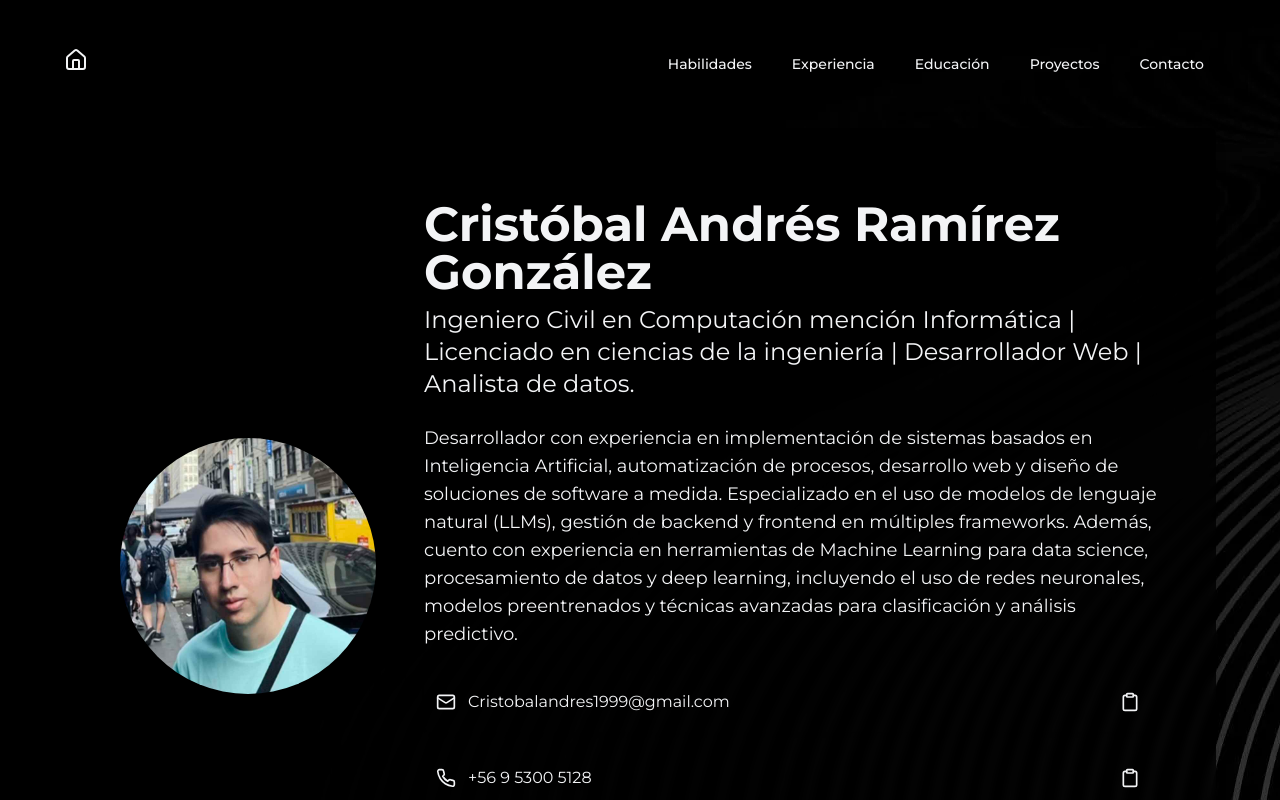
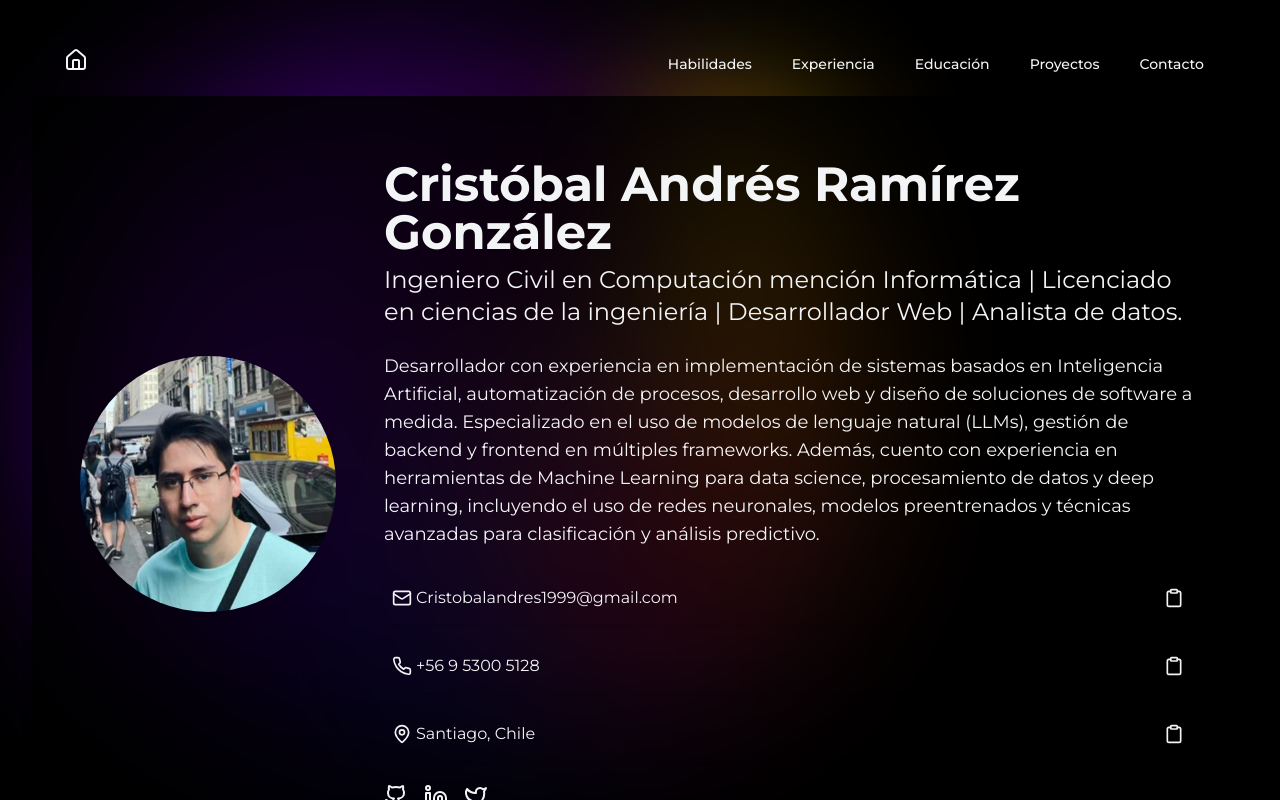
Before and after one commit to CristRamirezG/portfolio, a Next.js app: page / in a window 1280 px wide. Shown: the top 800 px of the page. Built offline with nearby package versions, Linux system fonts and the light colour scheme.

Commit message:
Fondo animado y cambios en estilos de página.
Se agrego un fondo animado en css, y se ajustó el tamaño del layout para ajustar el texto a móvil.

```diff
--- a/app/components/Contact.tsx
+++ b/app/components/Contact.tsx
@@ -16,7 +16,7 @@ export default function Contact() {
         <p className="text-center text-muted-foreground mb-8">
           ¿Interesado en colaborar o tienes alguna pregunta?.
         </p>
-        <div className="space-y-4">
+        <div className="space-y-2 ">
           {contactInfo.map((item, index) => (
             <div
               key={index}
--- a/app/components/Hero.tsx
+++ b/app/components/Hero.tsx
@@ -67,9 +67,9 @@ export default function Hero({ copyToClipboard, copiedField }: HeroProps) {
           {contactInfo.map((item, index) => (
             <div
               key={index}
-              className="flex items-center justify-between bg-card rounded-lg p-3 shadow-md hover:shadow-lg transition-all duration-300"
+              className="flex items-center justify-between bg-card rounded-lg p-2 shadow-md hover:shadow-lg transition-all duration-300"
             >
-              <div className="flex items-center space-x-3">
+              <div className="flex items-center space-x-1">
                 <item.icon className="w-5 h-5 text-primary" />
                 <span className="text-foreground">{item.value}</span>
               </div>
--- a/app/components/Projects.tsx
+++ b/app/components/Projects.tsx
@@ -77,7 +77,7 @@ export default function Projects() {
       </div>
       <div className="text-center mt-8">
         <Link
-          href="/proyectos"
+          href="/"
           className="inline-flex items-center justify-center px-6 py-3 border border-primary text-base font-medium rounded-md text-primary bg-background hover:bg-primary hover:text-white transition-colors"
         >
           Ver todos los proyectos
@@ -130,7 +130,7 @@ function ProjectCard({ project }: { project: Project }) {
 
   return (
     <Link href={project.link} passHref legacyBehavior>
-      <a className="block bg-card rounded-lg shadow-lg overflow-hidden transition-all duration-300 hover:shadow-xl">
+      <a className="block bg-card rounded-lg bg-neutral-950 shadow-lg overflow-hidden transition-all duration-300 hover:shadow-xl hover:bg-opacity-75">
         <div className="relative h-48">
           <AnimatePresence initial={false} custom={direction}>
             <motion.div
--- a/app/layout.tsx
+++ b/app/layout.tsx
@@ -152,8 +152,8 @@ export default function RootLayout({
           </div>
         </header>
 
-        <div className="flex-grow container mx-auto px-4 sm:px-6 lg:px-8 py-4 sm:py-8">
-          <main className="bg-black/80 backdrop-blur-sm rounded-lg shadow-lg p-4 sm:p-6">
+        <div className="flex-grow container mx-auto ">
+          <main className="bg-black/80 backdrop-blur-sm rounded-2xl shadow-lg p-4 ">
             {children}
           </main>
         </div>
--- a/app/page.tsx
+++ b/app/page.tsx
@@ -26,7 +26,7 @@ export default function Page() {
         <Experience />
         <Education />
         <Projects />
-        <Contact />
+        {/*<Contact />*/}
       </div>
     </main>
   );
--- a/app/projects/Discord_Bot/page.tsx
+++ b/app/projects/Discord_Bot/page.tsx
@@ -53,13 +53,13 @@ export default function Page() {
           </ul>
         </div>
 
-        <div className="mt-8 ">
-          <h3 className="text-xl font-medium text-gray-200 mb-4">
+        <div className="mt-8  ">
+          <h3 className="text-xl font-medium text-gray-200 mb-4 ">
             Agregar el Bot a tu servidor de Discord
           </h3>
           <Link
             href="https://discord.com/oauth2/authorize?client_id=643516900965482506&permissions=3348544&scope=bot"
-            className="btn inline-flex items-center bg-blue-500 hover:bg-blue-600 text-white"
+            className="btn inline-flex items-center bg-blue-500 hover:bg-blue-600 text-white m-2"
             target="_blank"
             rel="noopener noreferrer"
           >
@@ -74,7 +74,7 @@ export default function Page() {
             Agregar Bot a Discord
           </Link>
 
-          <Link href="https://openai-discord-bodoque.onrender.com" className="btn inline-flex items-center bg-fuchsia-50 hover:bg-indigo-300 text-black ml-3" target="_blank" rel="noopener noreferrer">
+          <Link href="https://openai-discord-bodoque.onrender.com" className="btn inline-flex items-center bg-fuchsia-50 hover:bg-indigo-300 text-black ml-3 m-2" target="_blank" rel="noopener noreferrer">
             <svg
               className="w-5 h-5 mr-2"
               fill="currentColor"
--- a/app/ui/global.css
+++ b/app/ui/global.css
@@ -13,15 +13,97 @@ input[type="number"]::-webkit-outer-spin-button {
   margin: 0;
 }
 
+:root {
+  --secondary-glow: conic-gradient(
+    from 10deg at 50% 50%,
+    #ffcc00 0deg,
+    #ff8800 55deg,
+    #ff4400 120deg,
+    #cc0044 160deg,
+    transparent 360deg
+  );
+  --third-glow: conic-gradient(
+    from 90deg at 50% 50%,
+    #88ccff 0deg,
+    #0044ff 55deg,
+    #4400cc 120deg,
+    #8800ff 160deg,
+    transparent 360deg
+  );
+}
+
+
 body {
   --dark-background: #000000;
+  position: relative;
+  overflow-x: hidden;
   background: var(--dark-background);
-  background-image: url("/background.png");
-  background-size:auto;
-  background-repeat:repeat-y;
   padding: 2rem;
   margin: 0 auto;
 }
+
+body::before,
+body::after {
+  content: '';
+  position: fixed;
+  z-index: -1;
+  opacity: 0.6;
+
+}
+
+body::before {
+  background: var(--third-glow);
+  border-radius: 50%;
+  width: 50vw;
+  height: 50vw;
+  margin-left: -200px;
+  filter: blur(90px);
+  top: calc(50vh - 25vw);
+  left: calc(50vw - 25vw);
+  animation: animateBefore 7s cubic-bezier(0.47, 0, 0.745, 0.715) infinite;
+}
+
+body::after {
+  background: var(--secondary-glow);
+  border-radius: 50%;
+  width: 500px;
+  height: 700px;
+  filter: blur(90px);
+  top: calc(50vh - 350px);
+  left: calc(50vw - 250px);
+  animation: animateAfter 7s cubic-bezier(0.47, 0, 0.745, 0.715) infinite;
+}
+
+@keyframes animateBefore {
+  0% {
+    transform: scale(1);
+    opacity: 0.8;
+  }
+  50% {
+    transform: scale(1.3);
+    opacity: 1;
+  }
+  100% {
+    transform: scale(1);
+    opacity: 0.8;
+  }
+}
+
+@keyframes animateAfter {
+  0% {
+    transform: scale(1);
+    opacity: 0.8;
+  }
+  50% {
+    transform: scale(0.7);
+    opacity: 1;
+  }
+  100% {
+    transform: scale(1);
+    opacity: 0.8;
+  }
+}
+
 
 @layer base {
   body {
@@ -49,7 +131,6 @@ body {
   display: inline-block;
 }
 
-
 video, iframe {
   max-width: 100%;
   height: 15rem;
```
